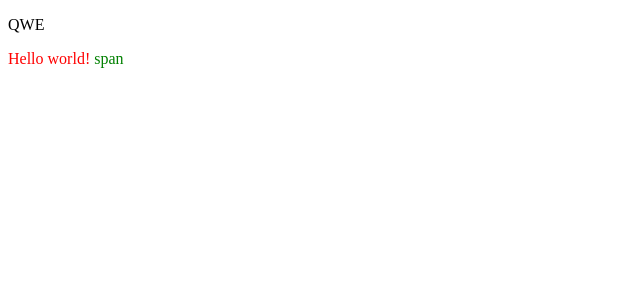
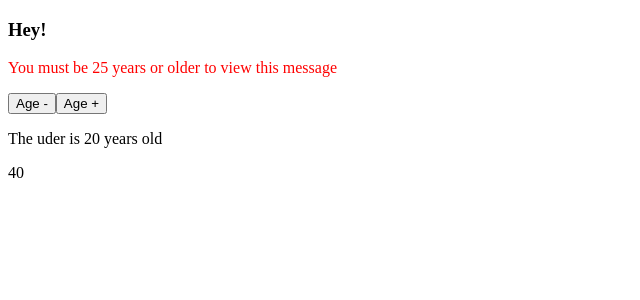
Before and after one commit to crazydrummer81/ztm-vue-course-components, a Vue app: page / in a window 1280 px wide. Shown: the top 300 px of the page, without its empty margins (0-640 px from the left). Built offline with nearby package versions, Linux system fonts and the light colour scheme.

Commit message:
Lesson 69 done

```diff
--- a/src/App.vue
+++ b/src/App.vue
@@ -1,12 +1,24 @@
 <template>
-	<p>QWE</p>
-	<greeting-message/>
+	<h3>Hey!</h3>
+	<greeting-message :age="age"/>
+	<user-card :age="age" @age-change="onEmitChange"/>
 </template>
 
 <script>
-import GreetingMessage from './components/GreetingMessage.vue'
+import GreetingMessage from '@/components/GreetingMessage'
+import UserCard from '@/components/UserCard'
 export default {
 	name: 'App',
-	components: { GreetingMessage },
+	components: { GreetingMessage, UserCard },
+	data() {
+		return {
+			age: 20
+		}
+	},
+	methods: {
+		onEmitChange(value) {
+			this.age += value
+		}
+	}
 }
 </script>
--- a/src/components/GreetingMessage.vue
+++ b/src/components/GreetingMessage.vue
@@ -1,11 +1,13 @@
 <template>
-	<p>{{ msg }}
+	<p v-if="age > 25">{{ msg }}
 		<span>span</span>
 	</p>
+	<p v-else>You must be 25 years or older to view this message</p>
 </template>
 <script>
 export default {
 	name: 'greeting-message',
+	props: ['age'],
 	data() {
 		return {
 			msg: 'Hello world!',
--- /dev/null
+++ b/src/components/UserCard.vue
@@ -0,0 +1,37 @@
+<template>
+	<button type="button" @click="onClickAge(-1)">Age -</button>
+	<button type="button" @click="onClickAge(1)">Age +</button>
+	<p>The uder is {{ age }} years old</p>
+	<p>{{ ageDoubled }}</p>
+</template>
+
+<script>
+export default {
+	name: 'user-card',
+	props: {
+		age: {
+			type: [Number],
+			required: true,
+			default: 20,
+			validator(value) {
+				return (value > 15) && (value < 30)
+			}
+		}
+	},
+	emits: ['age-change'],
+	computed: {
+		ageDoubled() {
+			return this.age * 2
+		}
+	},
+	methods: {
+		onClickAge(value) {
+			this.$emit('age-change', value)
+		},
+	}
+}
+</script>
+
+<style>
+
+</style>
```
